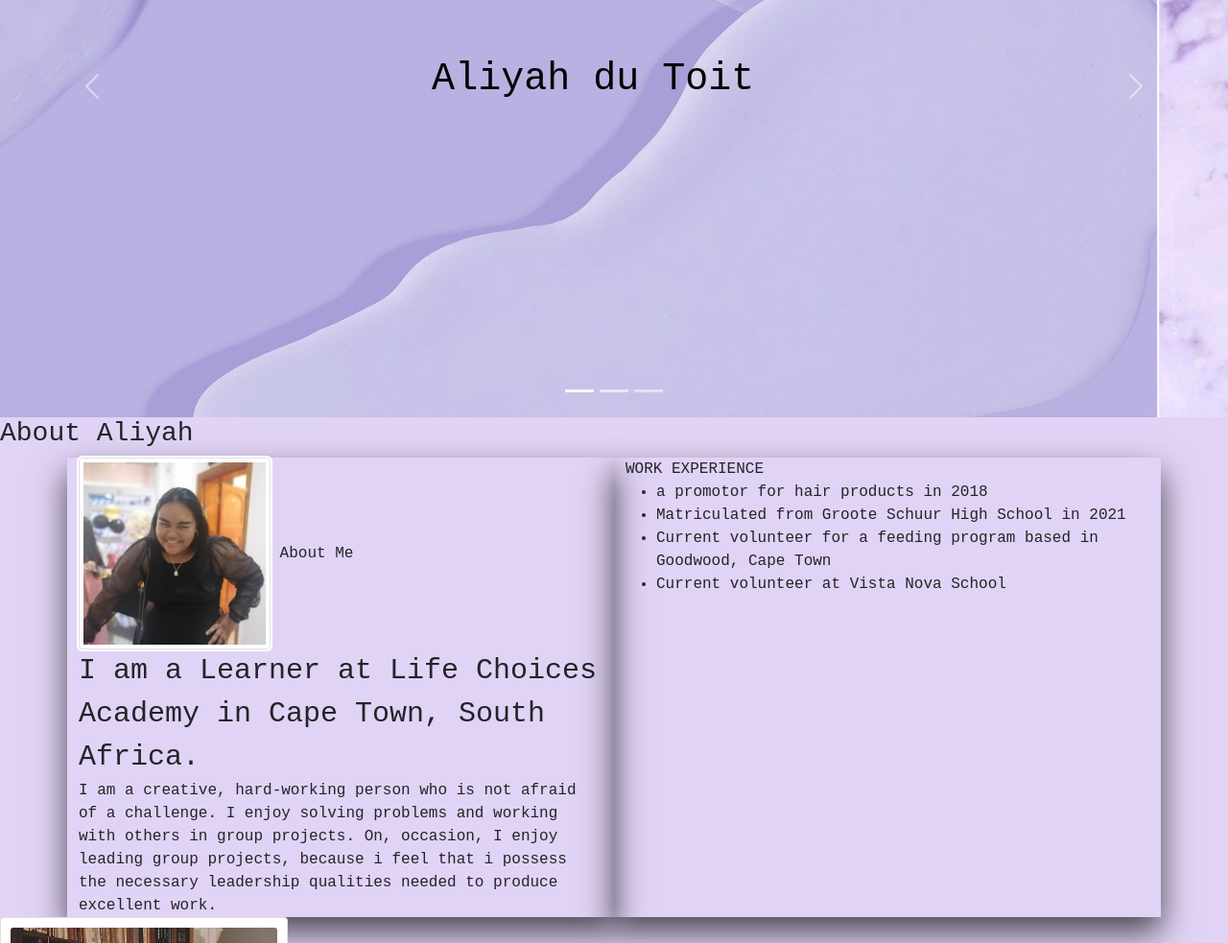
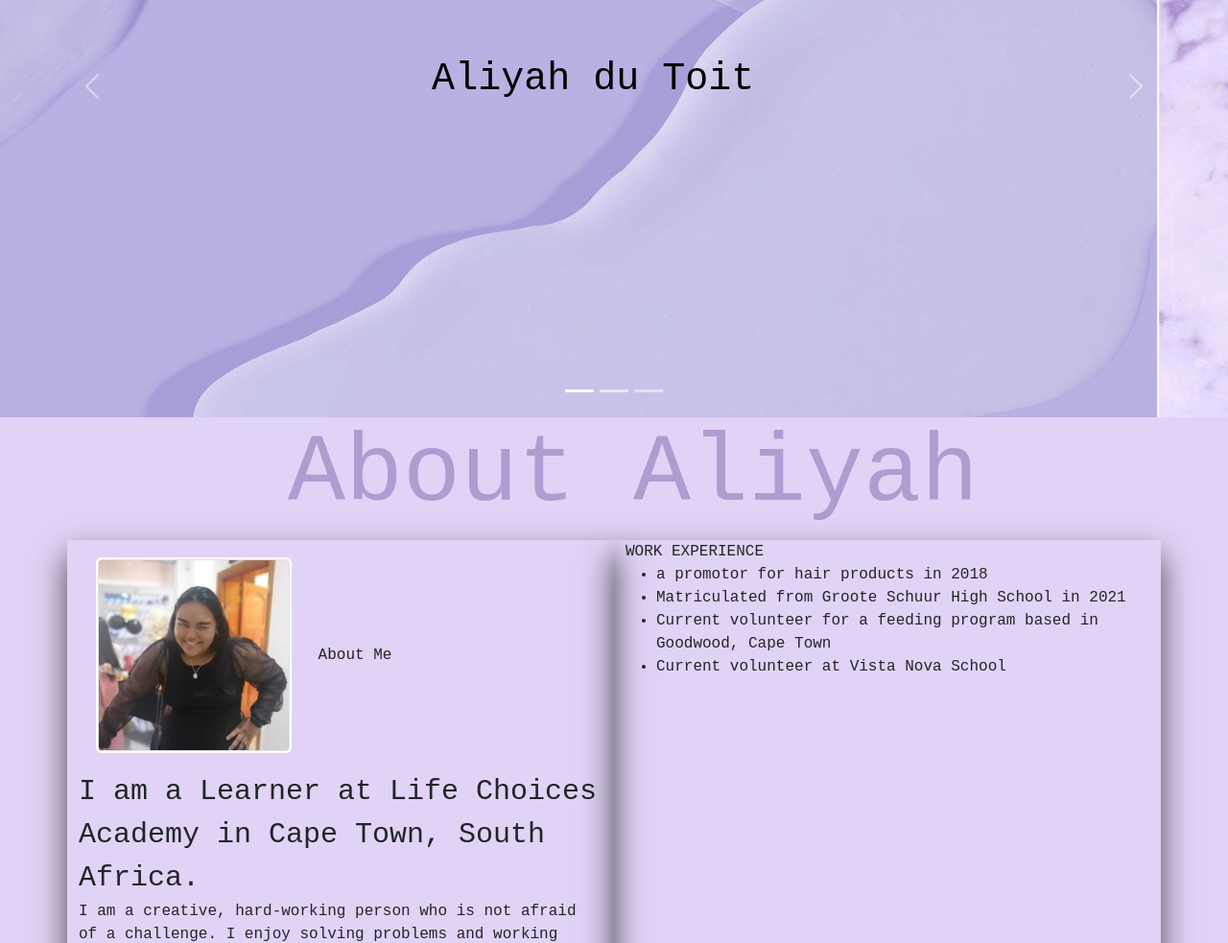
Before and after one commit to aliyahdutoit/Aliyah-Portfolio, a plain HTML site: page index.html in a window 1280 px wide. Shown: the part 316-1299 px from the top of the page at 96% size. Drawn offline with nearby package versions, Linux system fonts and the light colour scheme; files whose address does not match are found by name.

Commit message:
update 11

```diff
--- a/style.css
+++ b/style.css
@@ -33,6 +33,11 @@ body {
 
 /*About Me Section*/
 
+#about {
+  padding-left: 300px;
+  font-size: 100px;
+  color: #b09cd1;
+}
 #aboutmeheadliner {
   font-size: 30px;
 }
@@ -40,6 +45,8 @@ body {
 .img-thumbnail {
   width: 200px;
   height: 200px;
+  padding: 0px;
+  margin: 20px;
 }
 #aboutme, #workexp {
   box-shadow: 0 1rem 2rem rgba(0, 0, 0, .67);
```
